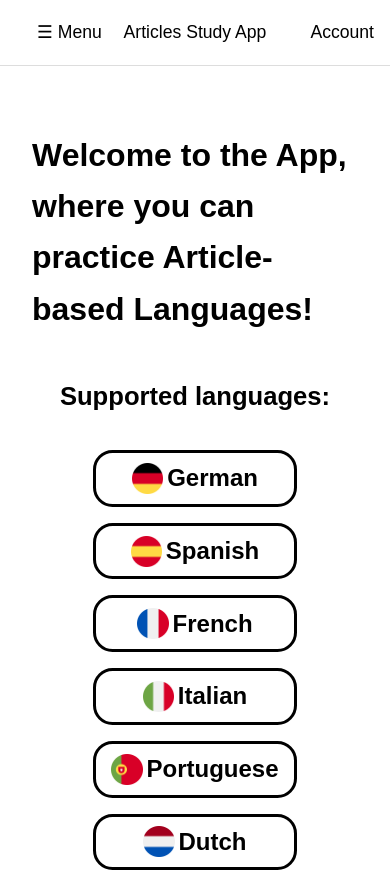
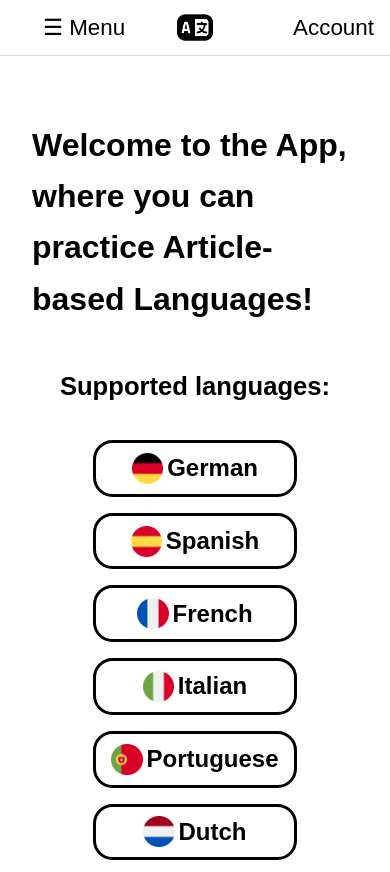
Before and after one commit to AlisaErmel/articles-study-react, a React (Vite) app: page / in a window 390 px wide. Shown: the top 872 px of the page. Built offline with nearby package versions, Linux system fonts and the light colour scheme; a web font is replaced by a local one.

Commit message:
feat: make Header responsive

```diff
--- a/src/components/Header/Header.module.css
+++ b/src/components/Header/Header.module.css
@@ -19,9 +19,9 @@
     left: 1rem;
 }
 
-.title {
-    font-size: 1.1rem;
-    margin: 0;
+img {
+    width: 40px;
+    height: 40px;
 }
 
 .account {
@@ -30,3 +30,58 @@
     margin: 0;
     right: 1rem;
 }
+
+/* Tablet - max 1024px */
+@media (max-width: 1024px) {
+    .header {
+        padding: 0 0.8rem;
+        gap: 0.8rem;
+    }
+
+    img {
+        width: 5vw;
+        height: 5vw;
+    }
+
+    .menuButton,
+    .account {
+        font-size: 1.5rem;
+    }
+}
+
+/* Small Tablet - max 768px */
+@media (max-width: 768px) {
+    .header {
+        padding: 0 0.5rem;
+        gap: 0.5rem;
+    }
+
+    img {
+        width: 6vw;
+        height: 6vw;
+    }
+
+    .menuButton,
+    .account {
+        font-size: 1.4rem;
+    }
+}
+
+/* Mobile - max 570px */
+@media (max-width: 570px) {
+    .header {
+        height: 55px;
+        padding: 0 0.5rem;
+        gap: 0.3rem;
+    }
+
+    img {
+        width: 9vw;
+        height: 9vw;
+    }
+
+    .menuButton,
+    .account {
+        font-size: 1.4rem;
+    }
+}
--- a/src/components/Header/Header.tsx
+++ b/src/components/Header/Header.tsx
@@ -1,4 +1,5 @@
 import styles from './Header.module.css';
+import languages from './../../assets/interface/language.png'
 
 interface HeaderProps {
     onMenuOpen: () => void;
@@ -16,7 +17,7 @@ const Header: React.FC<HeaderProps> = ({ onMenuOpen }) => {
                 ☰ Menu
             </button>
 
-            <p className={styles.title}>Articles Study App</p>
+            <img src={languages} alt="Icon which presents learning languages" />
 
             <p className={styles.account}>Account</p>
         </header>
```
Also changed, not shown: src/assets/interface/language.png (added).
